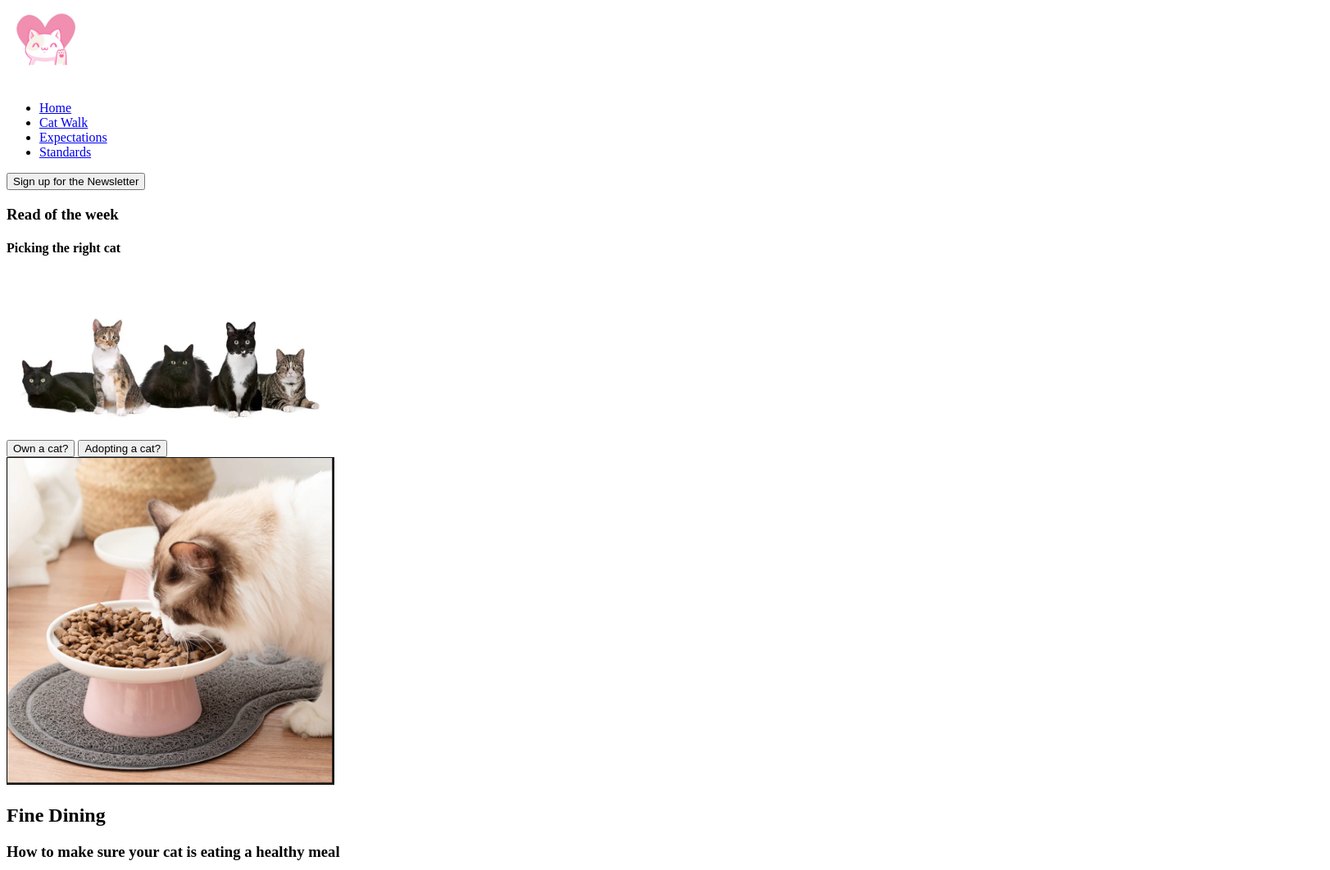
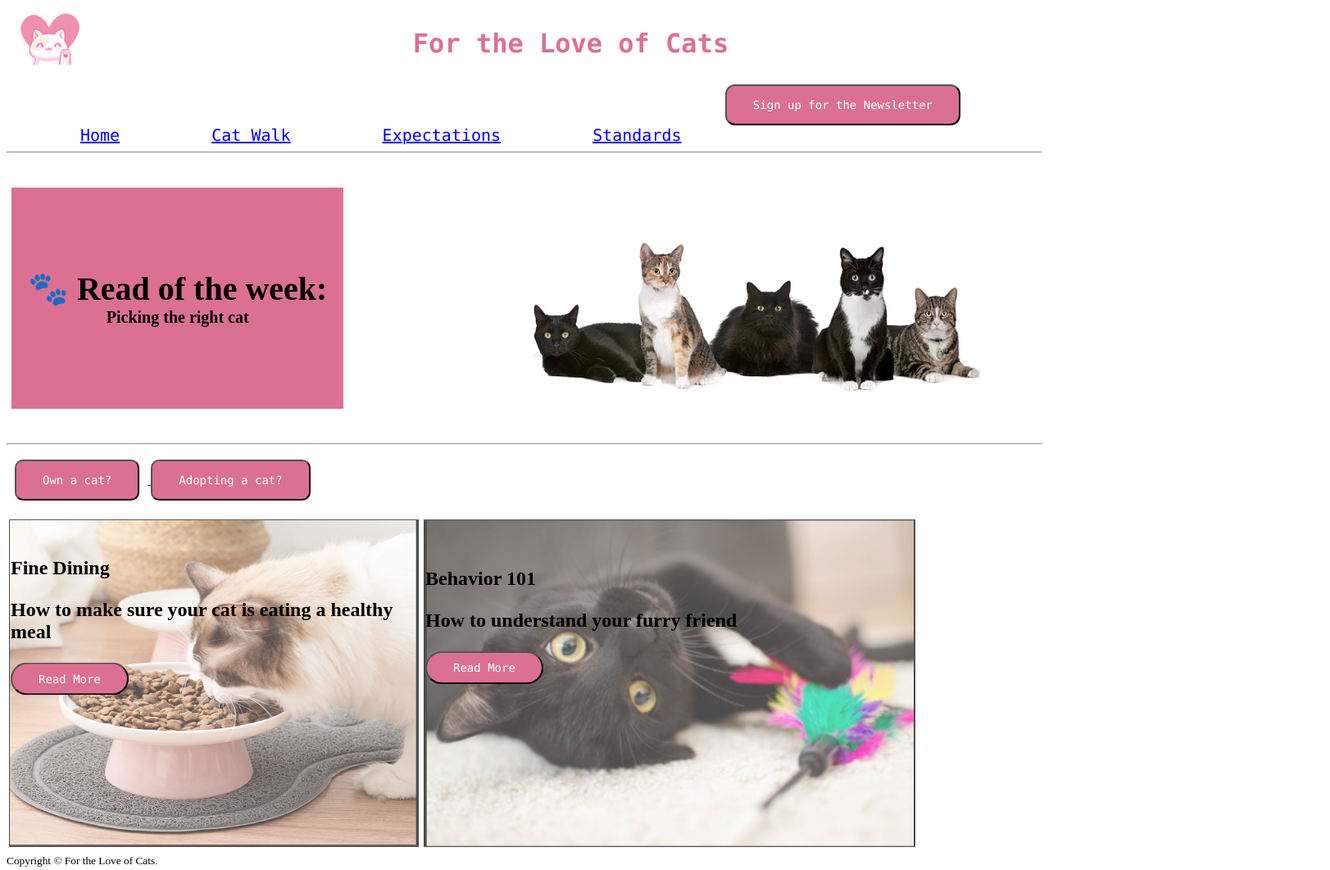
Before and after one commit to ctongel/LoveofCats, a plain HTML site: page index.html in a window 1280 px wide. Shown: the part 5-1067 px from the top of the page at 82% size, 1623 px wide, since content can reach past the window. Drawn offline with Linux system fonts and the light colour scheme.

Commit message:
Add files via upload

```diff
--- /dev/null
+++ b/LoveofCats.css
@@ -0,0 +1,164 @@
+/* Header with Nav Bar */
+.logo{
+   display:grid;
+    align-items:center;
+    grid-template-columns: auto auto;
+    column-gap: 3px;
+    padding-left: 5px;
+    width: 100%;}
+
+#header{
+    color:palevioletred;
+    size: 24px;
+    font-family: "Lucida Console", monospace;}
+
+.nav{
+    font-size: 20px;
+    font-family: "Lucida Console", monospace;}
+
+ul {
+    list-style-type: none;
+    margin: 0;
+    padding:3;}
+
+li {
+    display: inline;
+    padding: 50px;}
+
+/* Form CSS */
+
+.form{
+   text-align: right;
+    padding-right:100px;
+}
+
+.formie{
+    background-color: palevioletred;
+    padding:15px 32px;
+    text-align: center;
+    display: inline-block;
+    font-size:14px;
+    color:white;
+    font-family: "Lucida Console", monospace;
+border-radius:12px;}
+
+/* buttons to specific articles */
+
+#buttons{
+    border-radius:12px;
+    padding-bottom: 10px;}
+
+#own {
+    background-color: palevioletred;
+     padding:15px 32px;
+    text-align:left;
+    font-size:14px;
+    color:white;
+    font-family: "Lucida Console", monospace;
+    margin: 10px;
+border-radius:10px;}
+
+#adopting{
+    background-color: palevioletred;
+     padding:15px 32px;
+    text-align: left;
+    font-size:14px;
+    color:white;
+    font-family: "Lucida Console", monospace;
+    border-radius:10px;}
+
+.readmore {
+    background-color: palevioletred;
+     padding:10px 32px;
+    text-align: left;
+    font-size:14px;
+    color:white;
+    font-family: "Lucida Console", monospace;
+    border-radius:24px;
+}
+
+/* featured article */
+
+.title{
+    text-align:center;
+    font-size:24px;
+}
+
+#ROTW{
+    text-align:center;
+    font-size:40px;
+    border: 1px solid white;
+    background-color: palevioletred;
+    padding-left: 20px;
+    padding-right: 20px;
+    padding-top:100px;
+    padding-bottom:100px;
+    white-space:nowrap;}
+
+#pick {
+    font-size:20px;
+    text-align:center;
+     white-space:nowrap;
+}
+
+.featured{
+    text-align:right;
+    padding-right:400px;
+    padding-left:200px;
+}
+
+.container{
+    display:grid;
+    align-items:center;
+    grid-template-columns: 1fr auto;
+    column-gap: 3px;
+    padding-left: 5px;
+    width: 100%;}
+
+/* articles at bottom overlay css */
+
+.overlay {
+    display:flex;
+    align-items:center;}
+.imgcontainer{
+    position:relative;}
+.imgcontainer img{
+    max-width:100%;
+    padding:3px;
+opacity:0.7;}
+.textoverlay{
+    position:absolute;
+    top:30%;
+    left:0;
+    transform:translate(0,-50%);
+    padding:5px;}
+.textoverlay h2, .textoverlay h3{
+    margin:0
+    font-family: "Lucida Console", monospace;
+    color: black;
+    font-size:18pt;}
+
+
+/* Titles for each page */
+
+.title {
+    font-size:36pt;
+    font-family: "Lucida Console", monospace;}
+
+.subtitle {
+    font-size:28pt;
+    font-family: "Lucida Console", monospace;
+    text-align:center;}
+
+.directions{
+    font-size:20pt;
+    font-family: "Lucida Console", monospace;
+    text-align:center;}
+
+.spacing{
+    line-height: 0.3;}
+
+/* CSS pertaining to images on Cat Walk */
+
+.catwalk {
+    text-align:center;}
--- a/index.html
+++ b/index.html
@@ -16,15 +16,22 @@
 <meta name="description" content="Cat Facts">
 <meta name="keywords" content="Cats,Kittens,CatFood,CatBreeds">
 <title> For the Love of Cats </title>
+<link rel="stylesheet" type="text/css" href="LoveofCats.css">
 <!-- Charlotte Tongel, 9/27</-->
 </head>
 
 <body>
     <header>
+        <div class="logo">
     <img src='weblogo.jpg' alt='logo' width='100' height='100'>
-    <div class='topnav'>
-    <!-- add CSS to bar later</-->
-     <nav>
+
+  <h1 id="header"> For the Love of Cats</h1>
+            </div>
+
+<div class='form'>
+    <button type="button" class="formie"> Sign up for the Newsletter</button></div>
+
+     <nav class="nav">
          <ul>
         <li><a href='index.html'>Home</a></li>
         <li><a href='CatWalk.html'>Cat Walk</a></li>
@@ -32,46 +39,67 @@
         <li><a href='Standards.html'>Standards</a></li>
          </ul>
         </nav>
+
+
+
+    </header>
+        <hr>
+    <section class="container">
+
+    <h1 id="ROTW"> &#128062; Read of the week: <br> <div id="pick">Picking the right cat</div></h1>
+
+
+        <div class='featured'>
+            <a href="CatWalk.html">
+            <img  id="rotwpic" src= "Readofweek.png" alt='read of week img' height='300' width='600'></a>
         </div>
-        <div class='form'>
-            <button type="button"> Sign up for the Newsletter</button></div>
-    </header>
 
-    <section>
-    <h3> Read of the week</h3>
-    <h4> Picking the right cat</h4>
-
-    <!-- add CSS to align later</-->
-
-        <div class='featured'><img src= "Readofweek.png" alt='read of week img' height='200' width='400'></div>
+        </section>
+    <hr>
+    <section id="buttons">
         <nav>
-        <button type='button'>Own a cat?</button>
-        <button type="button">Adopting a cat?</button>
+            <a href="Expectations.html">
+        <button id="own" type='button'>Own a cat?</button>
+                </a>
+            <a href="CatWalk.html">
+        <button id="adopting" type="button">Adopting a cat?</button>
+                </a>
         </nav>
 
     </section>
 
-      <!-- add CSS to buttons later to overlay text and buttons</-->
     <section>
     <div class='overlay'>
-        <img src='cateating.png' alt='cat eating' height='400' width='400'>
-        <div class='centered'> <h2>Fine Dining</h2></div>
-        <div class='centered'><h3> How to make sure your cat is eating a healthy meal</h3></div>
-        <button type="button"> Read More</button>
+        <div class="imgcontainer">
+        <img src='cateating.png' alt='cat eating' height='400' width='500'>
+            <div class="textoverlay">
+             <h2>Fine Dining</h2>
+            <h3> How to make sure your cat is eating a healthy meal</h3>
+                <a href="Standards.html">
+            <button class="readmore" type="button"> Read More</button>
+                    </a>
+            </div>
+            </div>
 
-        <img src='catplaying.png' alt='cat playing' height='400' width='500'>
-        <div class='centered'> <h2>Behavior 101</h2></div>
-        <div class='centered'><h3> How to understand your furry friend</h3></div>
-        <button type="button"> Read More</button>
+       <div class="imgcontainer">
+        <img src='catplaying.png' alt='cat playing' height='400' width='600'>
+        <div class="textoverlay">
+        <h2>Behavior 101</h2>
+        <h3> How to understand your furry friend</h3>
+            <a href="Expectations.html">
+        <button class="readmore" type="button"> Read More</button>
+                </a>
+        </div>
+        </div>
+        </div>
 
-        </div>
     </section>
+
+
 
     <footer>
     <small>
         Copyright &copy; For the Love of Cats. </small>
-
-
     </footer>
 
 
```
Also changed, not shown: CatWalk.html (+79 -20 lines).
